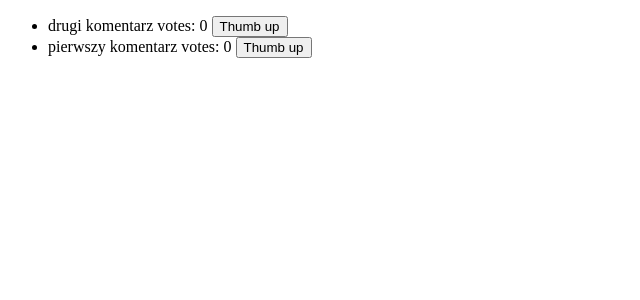
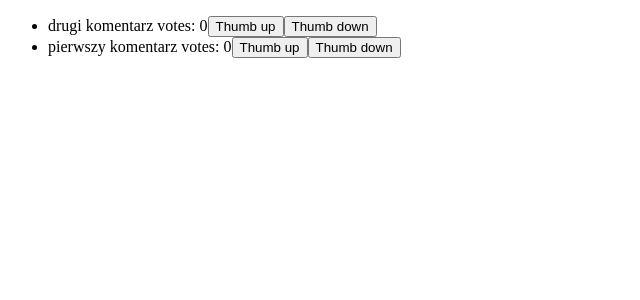
Before and after one commit to ThorTila/zadanie_19_7, a React (Create React App) app: page / in a window 1280 px wide. Shown: the top 300 px of the page, without its empty margins (0-640 px from the left). Built offline with nearby package versions, Linux system fonts and the light colour scheme.

Commit message:
add thumb down

```diff
--- a/src/Actions.js
+++ b/src/Actions.js
@@ -26,7 +26,7 @@ export function thumbUpComment(id) {
         thumb: 'up'
     }
 }
-export function thumbDown(id) {
+export function thumbDownComment(id) {
     return {
         type: THUMB_DOWN_COMMENT,
         id: id,
--- a/src/Comment.js
+++ b/src/Comment.js
@@ -1,8 +1,10 @@
 import React from 'react';
 
-const Comment = ({text, votes, id, thumbUpComment}) =>
+const Comment = ({text, votes, id, thumbUpComment, thumbDownComment}) =>
   <li>
-    {text} <span>votes: {votes}</span> <button onClick={() => thumbUpComment(id)}>Thumb up</button>
+    {text} <span>votes: {votes}</span>
+    <button onClick={() => thumbUpComment(id)}>Thumb up</button>
+    <button onClick={() => thumbDownComment(id)}>Thumb down</button>
   </li>;
 
 export default Comment;
--- a/src/CommentContainer.js
+++ b/src/CommentContainer.js
@@ -1,9 +1,10 @@
 import {connect} from 'react-redux';
 import Comment from './Comment';
-import {thumbUpComment} from './Actions';
+import {thumbUpComment, thumbDownComment} from './Actions';
 
 const mapDispatchToProps = dispatch => ({
-  thumbUpComment: (id) => dispatch(thumbUpComment(id))
+  thumbUpComment: (id) => dispatch(thumbUpComment(id)),
+  thumbDownComment: (id) => dispatch(thumbDownComment(id))
 });
 
 export default connect(null, mapDispatchToProps)(Comment);
--- a/src/comments.js
+++ b/src/comments.js
@@ -1,6 +1,7 @@
 import {
     ADD_COMMENT,
-    THUMB_UP_COMMENT
+    THUMB_UP_COMMENT,
+    THUMB_DOWN_COMMENT
 } from './Actions';
 
 export default function comments(state = [], action) {
@@ -19,6 +20,13 @@ export default function comments(state = [], action) {
                 }
             return comment;
             });
+        case THUMB_DOWN_COMMENT:
+            return state.map(comment => {
+                if (comment.id === action.id) {
+                    return {...comment, votes: comment.votes - 1}
+                }
+            return comment;
+            })
         default:
             return state;
     }
```
